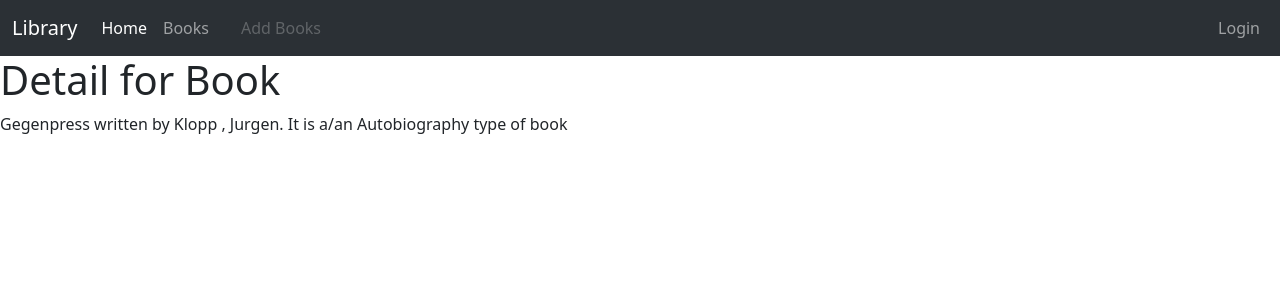
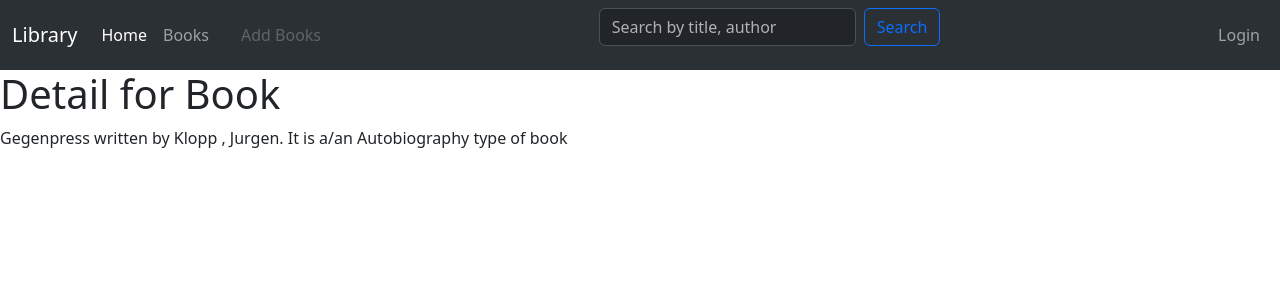
Before and after one commit to TanjilurJim/library, a Django app: page /book/1/ in a window 1280 px wide. Shown: the top 300 px of the page. Run offline with Django 4.2, Linux system fonts and the light colour scheme; data comes from the database, SQL or seed files in the repository; both versions use the stored data as it was after the commit.

Commit message:
feat: Add search functionality for books and authors
- Added search view to query books by title and authors by first or last name.
- Created a search results template to display matching books and authors.
- Updated index template with a search form in the navbar for global access.
- Added URL pattern for the new search view.

```diff
--- a/catalog/models.py
+++ b/catalog/models.py
@@ -23,9 +23,9 @@ class Language(models.Model):
 
 
 class Book(models.Model):
-    title = models.CharField(max_length=200)
+    title = models.CharField(max_length=200, db_index=True)
     author = models.ForeignKey('Author', on_delete=models.SET_NULL, null=True)
-    summary = models.TextField(max_length=600)
+    summary = models.TextField(max_length=600, null=True)
     isbn = models.CharField('ISBN', max_length=13, unique=True)
     genre = models.ManyToManyField(Genre)
     language = models.ForeignKey('Language', on_delete=models.SET_NULL, null=True)
@@ -45,8 +45,8 @@ class Book(models.Model):
 
 
 class Author(models.Model):
-    first_name = models.CharField(max_length=200)
-    last_name = models.CharField(max_length=200)
+    first_name = models.CharField(max_length=200, db_index=True)
+    last_name = models.CharField(max_length=200, db_index=True)
     date_of_birth = models.DateField(null=True,blank=True)
 
     class Meta:
--- a/catalog/templates/catalog/index.html
+++ b/catalog/templates/catalog/index.html
@@ -35,6 +35,11 @@
                     </li>
                     {% endif %}
                 </ul>
+                 <!-- Add Search Form Here -->
+            <form action="{% url 'catalog:search_results' %}" method="get" class="d-flex ms-auto">
+                <input type="text" name="q" placeholder="Search by title, author" class="form-control me-2">
+                <button type="submit" class="btn btn-outline-primary">Search</button>
+            </form>
                 <div class="ms-auto">
                     <ul class="navbar-nav">
                         <li class="nav-item">
--- a/catalog/urls.py
+++ b/catalog/urls.py
@@ -6,17 +6,13 @@ from .views import *
 app_name='catalog'
 
 urlpatterns = [
-    path('',views.index,name='index'),
-    path('create_book/',views.BookCreate.as_view(),name='create_book'),
-    path('book/<int:pk>/',views.BookDetail.as_view(),name='book_detail'),
-    path('book_list/',BookListView.as_view(),name='book_list'),
-    # path('my_view/',views.my_view,name='my_view'),
-    path('my_view/',views.CheckedOutBooksByUserView.as_view(),name='my_view'),
-    path('signup/',views.SignUpView.as_view(),name='signup'),
-    # urls.py
+    path('', views.index, name='index'),
+    path('create_book/', views.BookCreate.as_view(), name='create_book'),
+    path('book/<int:pk>/', views.BookDetail.as_view(), name='book_detail'),
+    path('book_list/', BookListView.as_view(), name='book_list'),
+    path('my_view/', views.CheckedOutBooksByUserView.as_view(), name='my_view'),
+    path('signup/', views.SignUpView.as_view(), name='signup'),
     path('book/<uuid:pk>/borrow/', views.borrow_book, name='borrow_book'),
-    # urls.py
     path('book/<uuid:pk>/renew/', views.renew_book, name='renew_book'),
-
-
+    path('search/', views.SearchResultsView.as_view(), name='search_results'),  # New search URL
 ]
--- a/catalog/views.py
+++ b/catalog/views.py
@@ -13,6 +13,7 @@ from django.shortcuts import get_object_or_404, redirect
 from django.utils import timezone
 from datetime import timedelta
 
+from django.db.models import Q
 
 
 def is_librarian_or_admin(user):
@@ -121,3 +122,18 @@ def renew_book(request, pk):
         return redirect('catalog:my_view')  # Redirect back to the list of borrowed books
     else:
         return redirect('catalog:my_view')  # Redirect if not a POST request
+
+class SearchResultsView(ListView):
+    model = Book
+    template_name = 'catalog/search_results.html'
+    context_object_name = 'book_list'
+
+    def get_queryset(self):
+        query = self.request.GET.get("q")
+        if query:
+            return Book.objects.filter(
+                Q(title__icontains=query) |
+                Q(author__first_name__icontains=query) |
+                Q(author__last_name__icontains=query)
+            ).distinct()
+        return Book.objects.none()  # Return an empty queryset if no query
```
Also changed, not shown: catalog/templates/catalog/search_results.html (added, +19 -0 lines), db.sqlite3.
